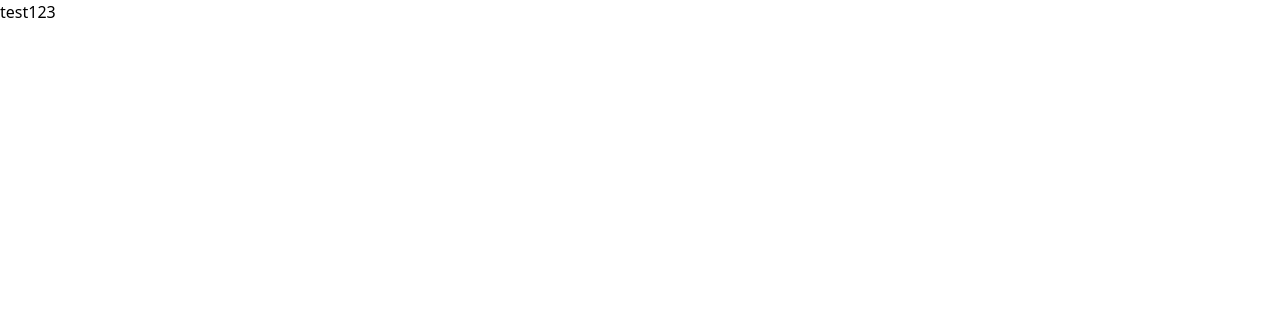
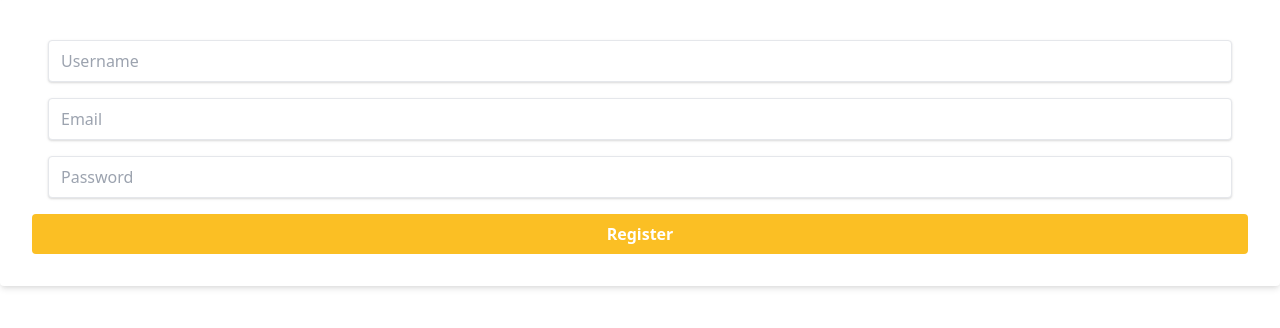
Before and after one commit to freaxy123/musicplanet-frontend, a Vue app: page /register in a window 1280 px wide. Shown: the top 328 px of the page. Built offline with nearby package versions, Linux system fonts and the light colour scheme.

Commit message:
User is able to register

```diff
--- a/src/views/LoginView.vue
+++ b/src/views/LoginView.vue
@@ -1,6 +1,5 @@
 <template lang="">
-    <div class="bg-white shadow-md rounded px-8 pt-6 pb-8 mb-4 flex flex-col">
-
+    <form class="bg-white shadow-md rounded px-8 pt-6 pb-8 mb-4 flex flex-col" v-on:submit.prevent="login">
         <div class="m-4 space-y-4">
             <input class="shadow appearance-none border rounded w-full py-2 px-3 text-grey-darker" id="username" type="text" placeholder="Username" v-model="user.username">
 
@@ -13,12 +12,11 @@
                 Forgot Password?
             </a>
 
-            <button @click="login" class="bg-yellow-400 hover:text-black transition duration-200 text-white font-bold py-2 px-4 rounded" type="button">
+            <button class="bg-yellow-400 hover:text-black transition duration-200 text-white font-bold py-2 px-4 rounded" type="submit">
                 Sign In
             </button>
-
         </div>
-    </div>
+    </form >
 </template>
 
 <script>
--- a/src/views/RegisterView.vue
+++ b/src/views/RegisterView.vue
@@ -1,14 +1,46 @@
 <template lang="">
-    <!-- RegisterView -->
-    <div>
-        test123
-    </div>
-    <router-view></router-view>
+        <form class="bg-white shadow-md rounded px-8 pt-6 pb-8 mb-4 flex flex-col" v-on:submit.prevent="register">
+        <div class="m-4 space-y-4">
+            <input class="shadow appearance-none border rounded w-full py-2 px-3 text-grey-darker" id="username" type="text" placeholder="Username" v-model="user.username">
+
+            <input class="shadow appearance-none border border-red rounded w-full py-2 px-3 text-grey-darker mb-3" id="email" type="text" placeholder="Email" v-model="user.email">
+
+            <input class="shadow appearance-none border border-red rounded w-full py-2 px-3 text-grey-darker mb-3" id="password" type="password" placeholder="Password" v-model="user.password">
+        </div>
+
+        <div class="flex flex-col justify-between">
+            <button class="bg-yellow-400 hover:text-black transition duration-200 text-white font-bold py-2 px-4 rounded" type="submit">
+                Register
+            </button>
+        </div>
+    </form>
 </template>
 
 <script>
+import Authorization from '../services/Authorization';
+
 export default {
-
+    data () {
+      return {
+          user: [
+            {username: ""},
+            {email: ""},
+            {password: ""}
+          ],
+      }
+    },
+    methods: {
+      register () {
+        Authorization.register(this.user).then(
+          user => {
+            console.log("User succesfully registrered");
+            this.$router.push('/login');
+          },
+          error => {
+            alert("Invalid input");
+          });
+      },
+    }
 }
 </script>
 
```
